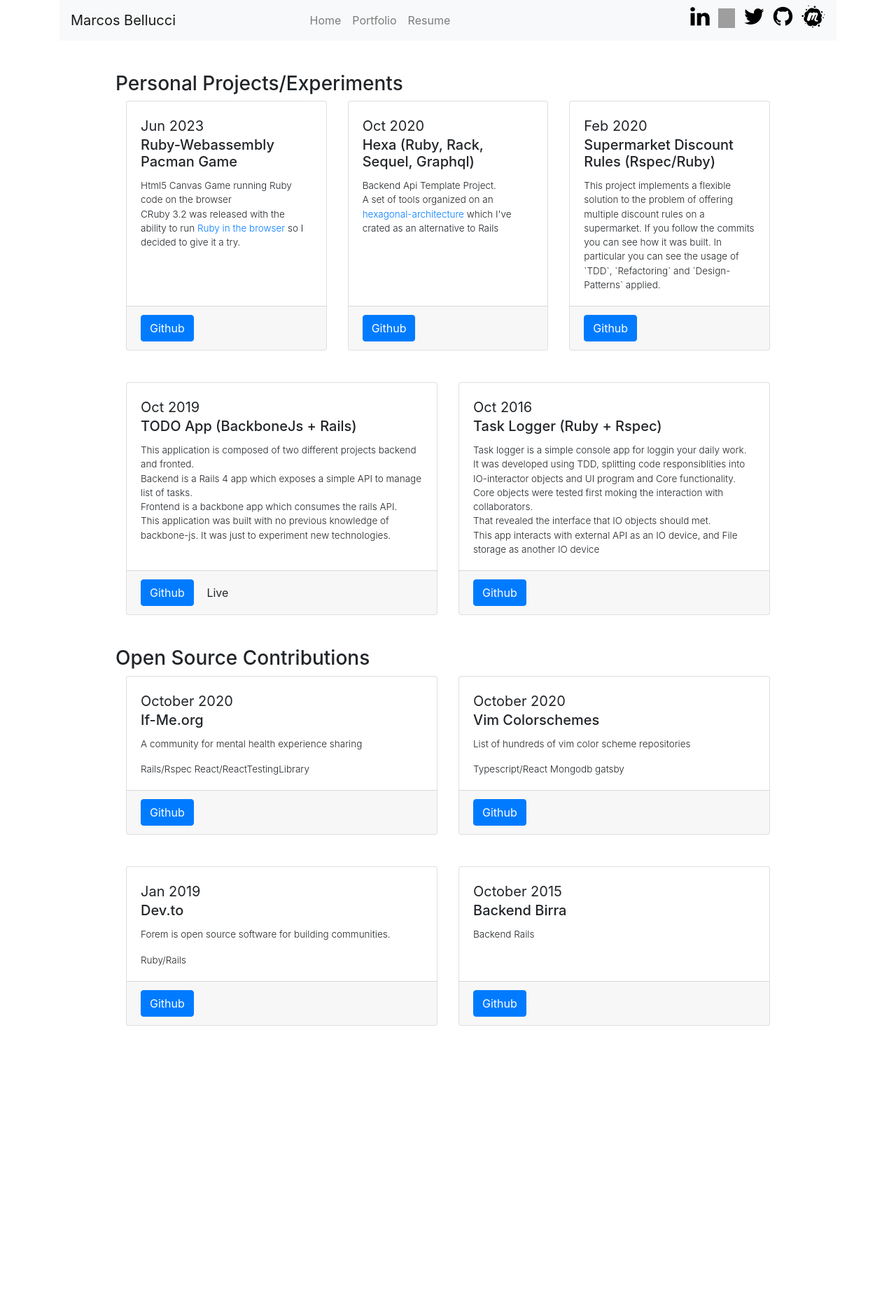
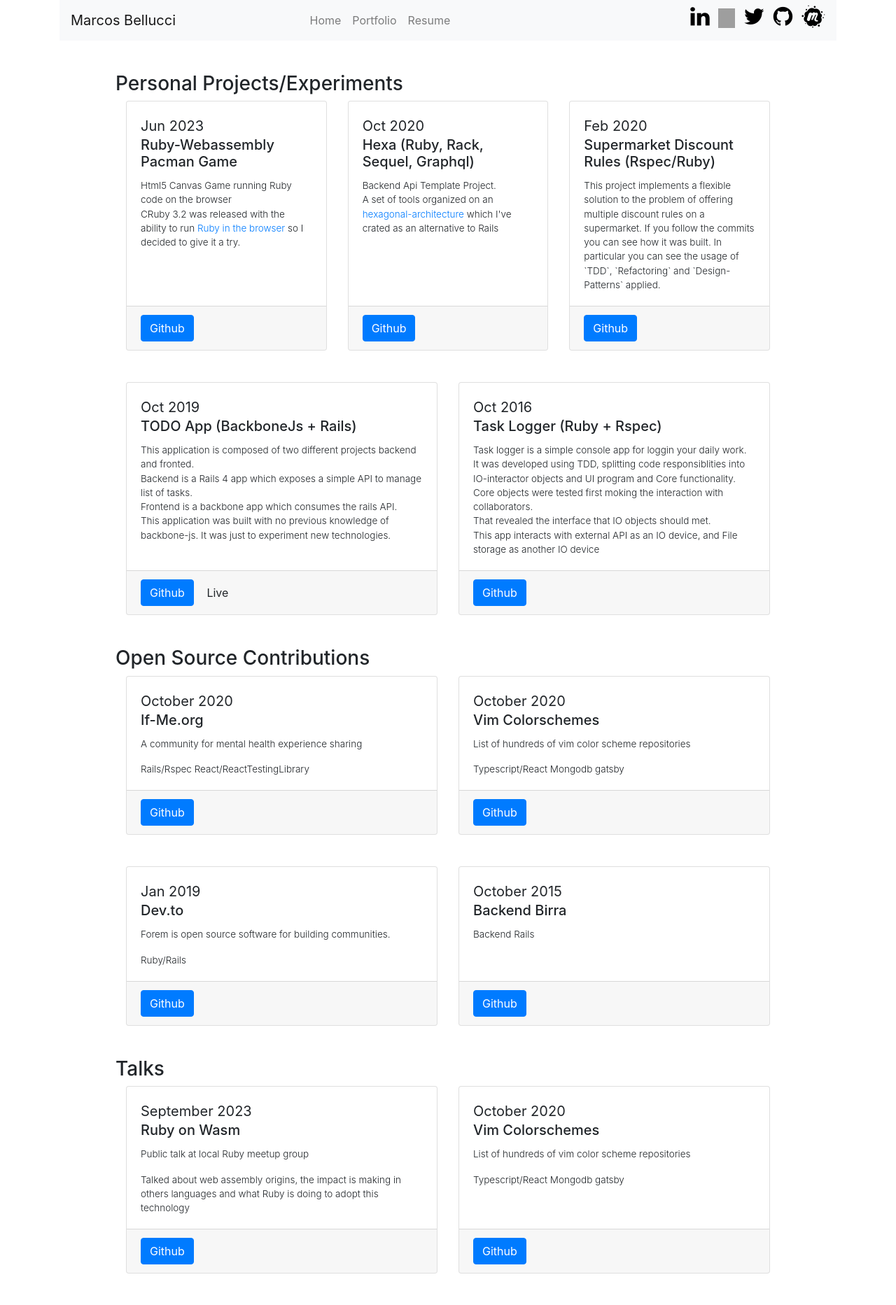
Before and after one commit to delbetu/delbetu.github.io, a Jekyll site: the page built from portfolio.html, in a window 1280 px wide. Shown: the whole page at 70% size. Built offline with Jekyll 4.4.1, drawn with Linux system fonts in a browser that asks for light colours; before the commit the page ends 1511 px from its top, so only the background shows below that; grey boxes are pictures that could not be loaded.

Commit message:
portfolio: add ruby wasm talk

```diff
--- a/portfolio.html
+++ b/portfolio.html
@@ -156,3 +156,34 @@
       <div class='card-footer'><a class='btn btn-primary' href='https://github.com/datauy/back-end-birra/pull/4'>Github</a>  </div>
   </div>
 </div>
+
+
+
+
+
+<div class='row'>
+  <h3>Talks</h3>
+</div>
+
+<div class='card-deck'>
+  <div class='card'>
+    <div class='card-body'>
+      <b>September 2023</b>
+      <h5 class='card-title'>Ruby on Wasm</h5>
+      <p class='card-text'>Public talk at local Ruby meetup group</p>
+      <p class='card-text'>Talked about web assembly origins, the impact is making in others languages and what Ruby is doing to adopt this technology</p>
+    </div>
+    <div class='card-footer'><a class='btn btn-primary' href='https://github.com/delbetu/ruby_on_wasm'>Github</a>  </div>
+  </div>
+
+
+  <div class='card'>
+    <div class='card-body'>
+      <b>October 2020</b>
+      <h5 class='card-title'>Vim Colorschemes</h5>
+      <p class='card-text'>List of hundreds of vim color scheme repositories</p>
+      <p class='card-text'>Typescript/React Mongodb gatsby</p>
+    </div>
+      <div class='card-footer'><a class='btn btn-primary' href='https://github.com/vimcolorschemes/vimcolorschemes/pulls?q=is%3Apr+is%3Aclosed+author%3Adelbetu'>Github</a>  </div>
+  </div>
+</div>
```
